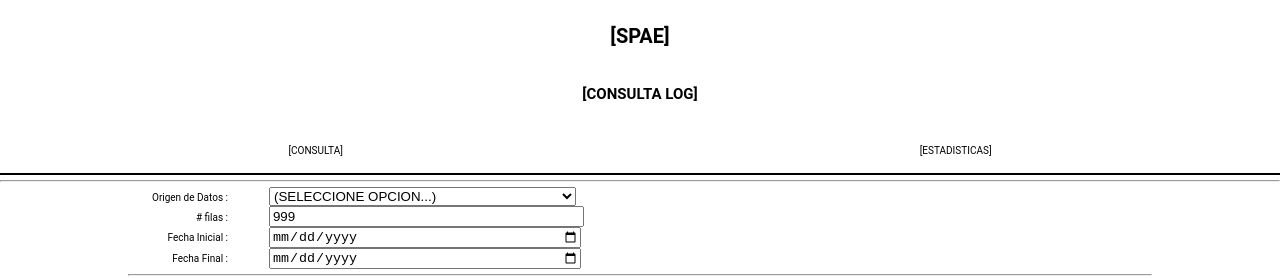
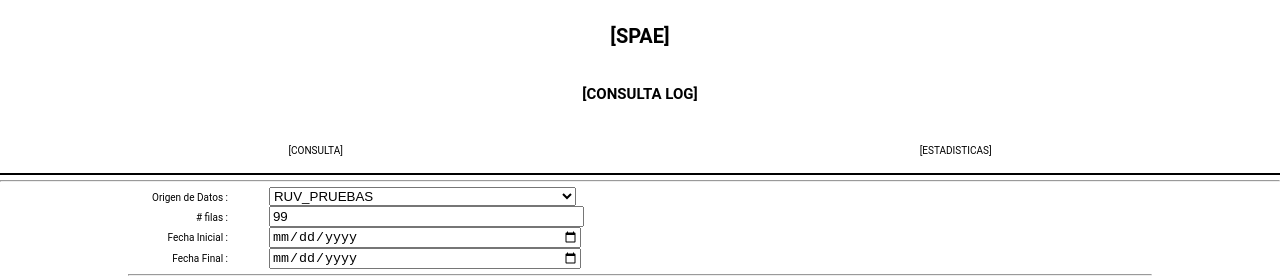
Before and after one commit to aperezNWO/angularspaeconsultalog, an Angular app: page / in a window 1280 px wide. Shown: the top 278 px of the page. Built offline with nearby package versions, Linux system fonts and the light colour scheme.

Commit message:
[SPAE CONSULTA LOG] v1.0.0.3 (dev) 1) Default Values.

```diff
--- a/src/app/app.component.ts
+++ b/src/app/app.component.ts
@@ -1,10 +1,11 @@
 import { Component } from '@angular/core';
-
+//
 @Component({
   selector: 'app-root',
   templateUrl: './app.component.html',
   styleUrls: ['./app.component.scss']
 })
+//
 export class AppComponent {
   //
   title   : string = '[SPAE]';
--- a/src/app/loginfoview/loginfoview.component.html
+++ b/src/app/loginfoview/loginfoview.component.html
@@ -9,7 +9,6 @@
         <form (ngSubmit)="onSubmit()" #searchForm="ngForm">
           <!-- [_] P_ID_TIPO_LOG    -->
           <!-- [_] P_DATA_SOURCE_ID -->
-
           <div class="form-group">
             <label for="P_DATA_SOURCE_ID" style="width:100px;">Origen de Datos : </label>
             <select class="form-control"
@@ -38,7 +37,7 @@
             </div>
           </div>
           <!--[_] P_FECHA_INICIO -->
-          <div class="form-group custom-form-group">
+          <div class="form-group">
             <label for="P_FECHA_INICIO" style="width:100px;">Fecha Inicial : </label>
             <input class="form-control custom-form-group" type="date"
                     id="P_FECHA_INICIO"
@@ -53,7 +52,7 @@
           <!--[_] P_FECHA_FIN.   -->
           <div class="form-group">
             <label for="P_FECHA_FIN" style="width:100px;">Fecha Final : </label>
-            <input class="form-control custom-form-group" type="date"
+            <input class="form-control" type="date"
                     id="P_FECHA_FIN"
                     required
                     [(ngModel)]="model.P_FECHA_FIN"
--- a/src/app/loginfoview/loginfoview.component.ts
+++ b/src/app/loginfoview/loginfoview.component.ts
@@ -35,6 +35,7 @@ export class LogInfoViewComponent implements OnInit, AfterViewInit {
   //
   constructor(private logInfoService : LogInfoService) {
       //
+      this.newSearch();
   }
   //
   ngOnInit(): void {
@@ -52,12 +53,14 @@ export class LogInfoViewComponent implements OnInit, AfterViewInit {
     //
     console.log("(FROM PARAM) : P_DATA_SOURCE_ID                     : " + _searchCriteria.P_DATA_SOURCE_ID);
     console.log("(FROM PARAM) : P_ROW_NUM                            : " + _searchCriteria.P_ROW_NUM);
+    console.log("(FROM PARAM) : P_FECHA_INICIO (origen)              : " + _searchCriteria.P_FECHA_INICIO);
+    console.log("(FROM PARAM) : P_FECHA_FIN    (origen)              : " + _searchCriteria.P_FECHA_FIN);
     console.log("(FROM PARAM) : P_FECHA_INICIO (valid : 01/09/2022)  : " + _searchCriteria.P_FECHA_INICIO_STR);
     console.log("(FROM PARAM) : P_FECHA_FIN    (valid : 30/09/2022)  : " + _searchCriteria.P_FECHA_FIN_STR);
     console.log("(SEARCH INIT)");
     //
-    //this.informeLogRemoto = this.logInfoService.getLogRemoto_DEV(_searchCriteria);
-    this.informeLogRemoto = this.logInfoService.getLogRemoto_DEPLOY_SPAE(_searchCriteria);
+    this.informeLogRemoto = this.logInfoService.getLogRemoto_DEV(_searchCriteria);
+    //this.informeLogRemoto = this.logInfoService.getLogRemoto_DEPLOY_SPAE(_searchCriteria);
     //
     const myObserver = {
       next: (p_logEntry: LogEntry_[])     => {
@@ -89,7 +92,11 @@ export class LogInfoViewComponent implements OnInit, AfterViewInit {
       //
       this.dataSource           = new MatTableDataSource<LogEntry_>();
       this.dataSource.paginator = this.paginator;
-      this.model                = new searchCriteria("0","999",new Date("01/09/2022"), new Date("30/09/2022"),"","");
+      this.model                = new searchCriteria("2"
+                                                    ,"99"
+                                                    , new Date()
+                                                    , new Date()
+                                                    ,"","");
   }
   //
   GetFormattedDate(p_date : Date, order : number) {
```
Also changed, not shown: doc/readme.txt.
